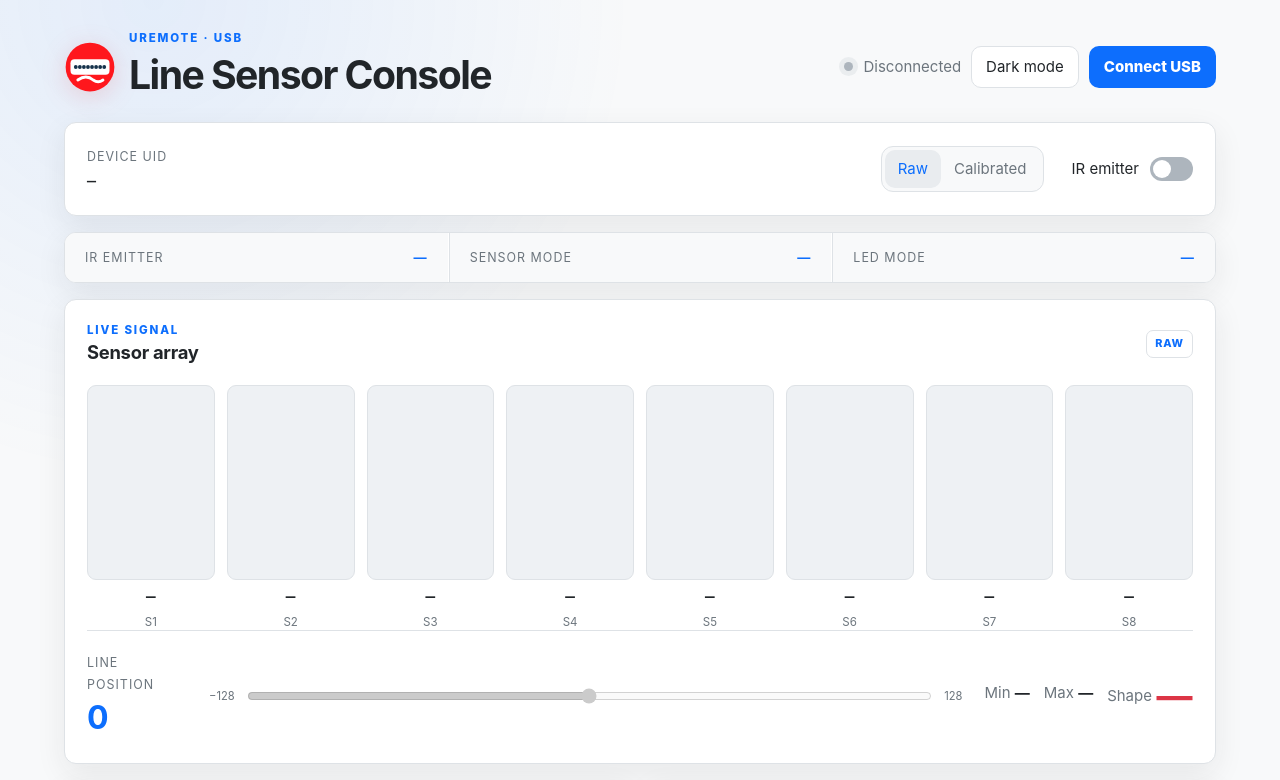
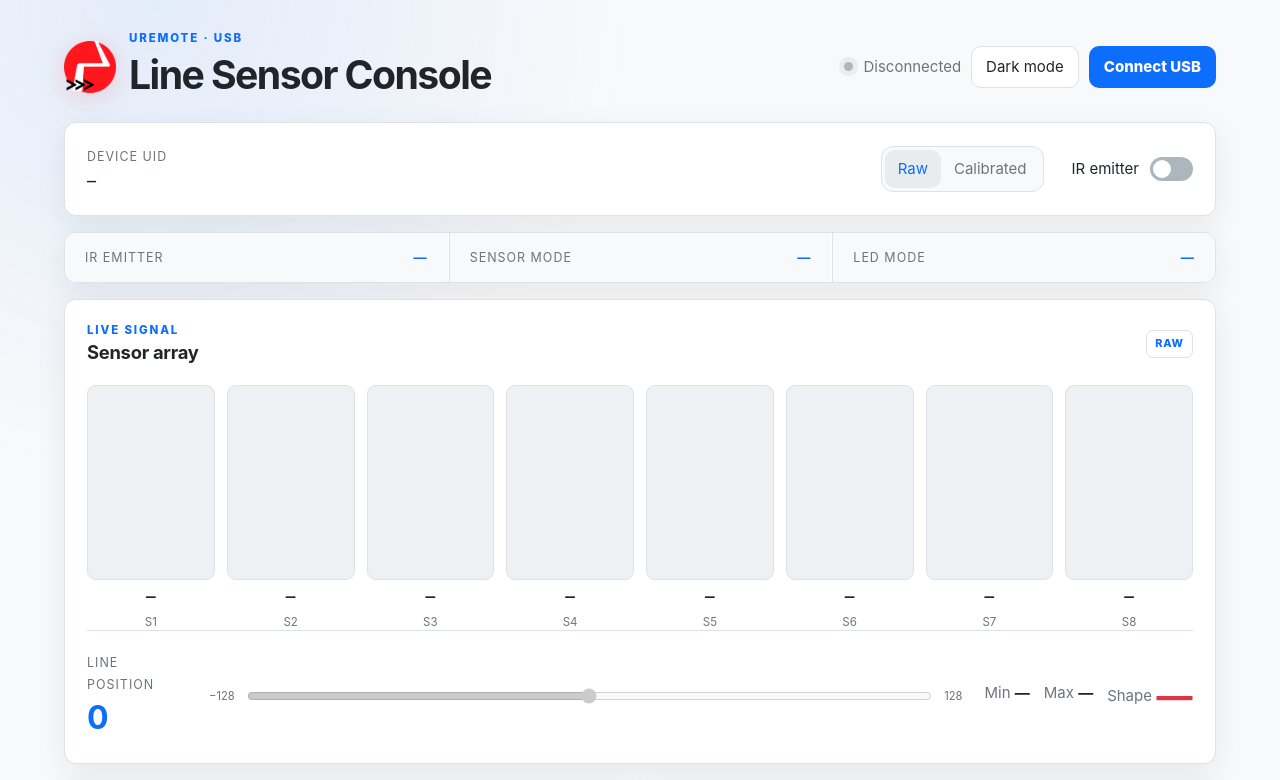
Before and after one commit to AntonsMindstorms/lms-line-sensor, a website: page web/index.html in a window 1280 px wide. Shown: the top 780 px of the page. Drawn offline with Linux system fonts and the light colour scheme.

Commit message:
changed logo and favicon

```diff
--- a/web/index.html
+++ b/web/index.html
@@ -18,7 +18,7 @@
 <body>
   <header class="topbar">
     <div class="brand">
-      <img class="brand-logo" src="logo.svg" width="52" height="52" alt="">
+      <img class="brand-logo" src="lms-line-sensor.png" width="52" height="52" alt="">
       <div>
         <p class="eyebrow">uRemote · USB</p>
         <h1>Line Sensor Console</h1>
```
Also changed, not shown: web/favicon.ico, web/lms-line-sensor.png (added).
